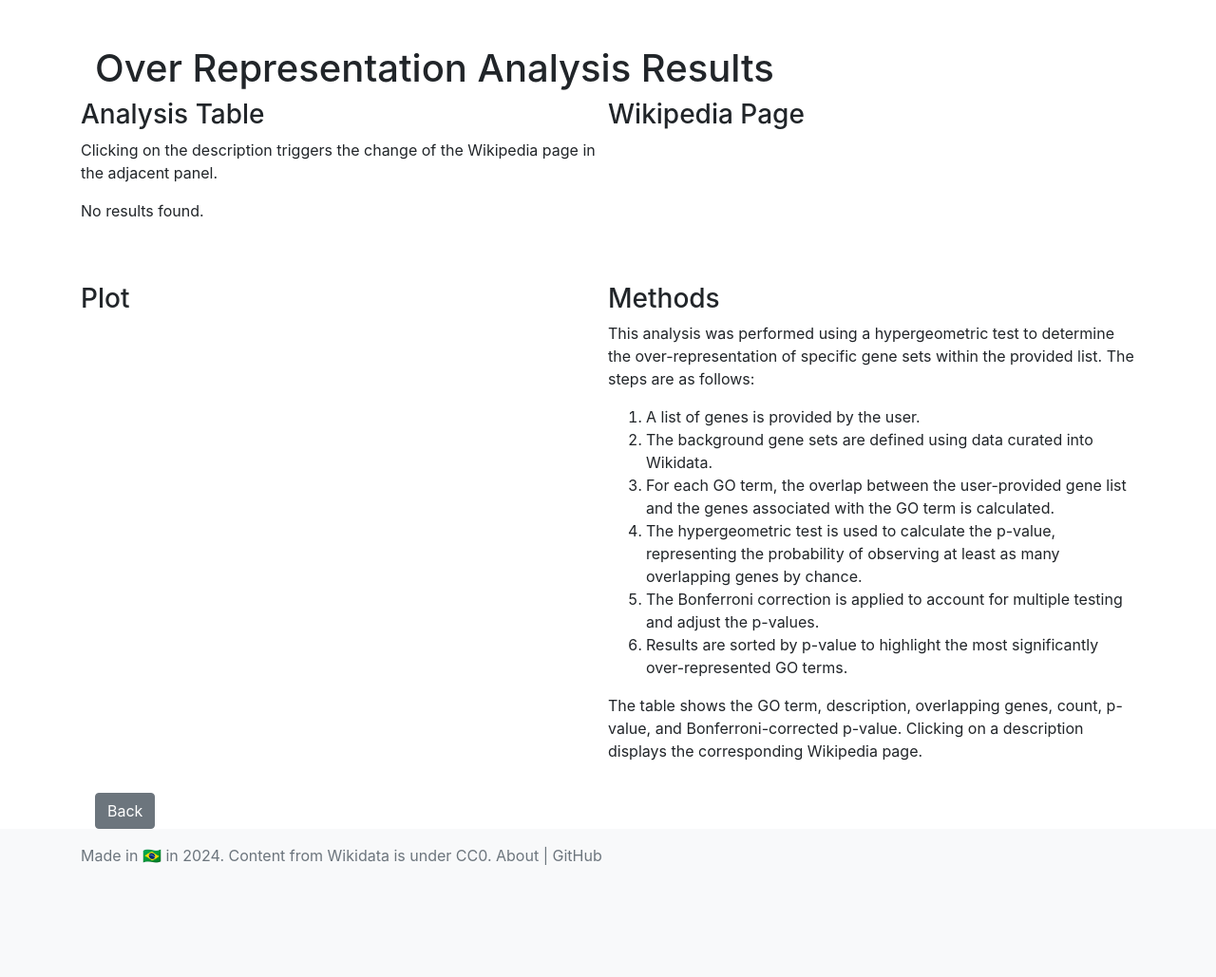
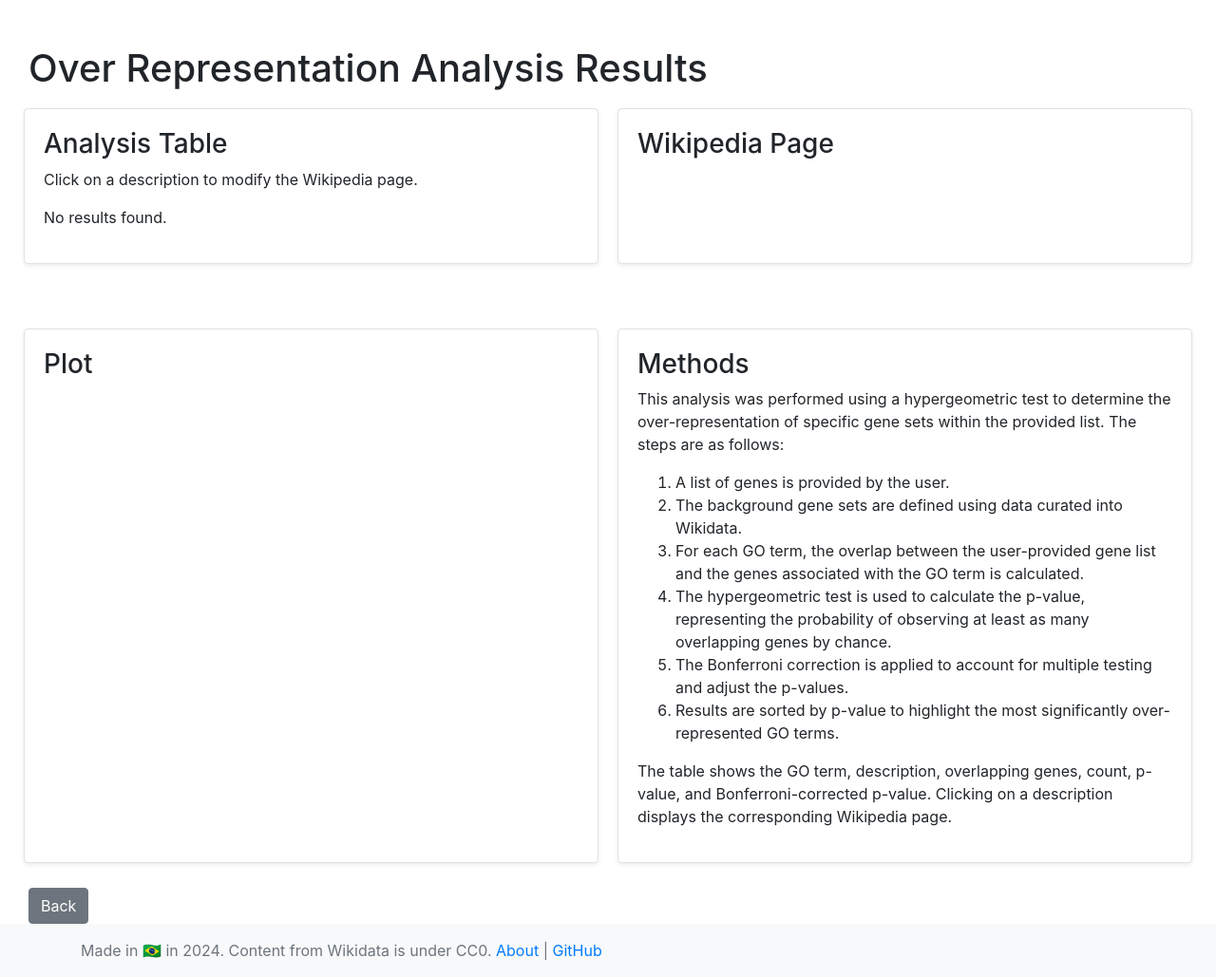
Before and after one commit to csbl-br/wikiora, a Flask app: template www/python/src/templates/results.html in a window 1280 px wide. Shown: the part 56-1085 px from the top of the page at 95% size. Before the commit the page ends 967 px from the top, so only its background shows below. Run offline with Flask 3, Linux system fonts and the light colour scheme; the template is opened without the code that fills it, so the values that code supplies are empty; some libraries are stand-ins or nearby versions.

Commit message:
feat: Display results in cards filling the width
Closes #2

```diff
--- a/www/python/src/templates/layout.html
+++ b/www/python/src/templates/layout.html
@@ -50,7 +50,7 @@
       </ul>
     </div>
   </nav>
-  <div class="container">
+  <div class="container-fluid">
     {% block content %}{% endblock %}
   </div>
   <footer class="footer mt-auto py-3 bg-light">
--- a/www/python/src/templates/results.html
+++ b/www/python/src/templates/results.html
@@ -4,9 +4,11 @@
 <div class="container-fluid">
   <h1 class="mt-5">Over Representation Analysis Results</h1>
   <div class="row">
-    <div class="col-md-6">
+    <div class="col-md-6" style="padding: 10px;">
+      <div class="card h-100">
+        <div class="card-body">
           <h3>Analysis Table</h3>
-      <p>Clicking on the description triggers the change of the Wikipedia page in the adjacent panel.</p>
+          <p>Click on a description to modify the Wikipedia page.</p>
           {% if results %}
           <table id="results" class="display" style="width:100%">
             <thead>
@@ -39,43 +41,56 @@
           <p>No results found.</p>
           {% endif %}
         </div>
-    <div class="col-md-6">
+      </div>
+    </div>
+    <div class="col-md-6" style="padding: 10px;">
+      <div class="card h-100">
+        <div class="card-body">
           <h3>Wikipedia Page</h3>
           {% if results %}
           <iframe id="wikipedia-frame" src="{{ results[0]['Wikipedia URL'] }}"></iframe>
           {% endif %}
         </div>
       </div>
+    </div>
+  </div>
   <div class="row mt-5">
-    <div class="col-md-6">
+    <div class="col-lg-6" style="padding: 10px;">
+      <div class="card h-100">
+        <div class="card-body">
           <h3>Plot</h3>
           {% if results %}
           <img src="{{ url_for('static', filename='enrichment_plot.png') }}" class="img-fluid mt-3"
             alt="Over Representation Analysis Plot">
           {% endif %}
         </div>
-    <div class="col-md-6">
+      </div>
+    </div>
+    <div class="col-lg-6" style="padding: 10px;">
+      <div class="card h-100">
+        <div class="card-body">
           <h3>Methods</h3>
-      <p>This analysis was performed using a hypergeometric test to determine the over-representation of specific gene
-        sets within the provided list. The steps are as follows:</p>
+          <p>This analysis was performed using a hypergeometric test to determine the over-representation of specific
+            gene sets within the provided list. The steps are as follows:</p>
           <ol>
             <li>A list of genes is provided by the user.</li>
             <li>The background gene sets are defined using data curated into Wikidata.</li>
-        <li>For each GO term, the overlap between the user-provided gene list and the genes associated with the GO term
-          is calculated.</li>
-        <li>The hypergeometric test is used to calculate the p-value, representing the probability of observing at least
-          as many overlapping genes by chance.</li>
+            <li>For each GO term, the overlap between the user-provided gene list and the genes associated with the GO
+              term is calculated.</li>
+            <li>The hypergeometric test is used to calculate the p-value, representing the probability of observing at
+              least as many overlapping genes by chance.</li>
             <li>The Bonferroni correction is applied to account for multiple testing and adjust the p-values.</li>
             <li>Results are sorted by p-value to highlight the most significantly over-represented GO terms.</li>
           </ol>
-      <p>The table shows the GO term, description, overlapping genes, count, p-value, and Bonferroni-corrected p-value.
-        Clicking on a description displays the corresponding Wikipedia page.</p>
+          <p>The table shows the GO term, description, overlapping genes, count, p-value, and Bonferroni-corrected
+            p-value. Clicking on a description displays the corresponding Wikipedia page.</p>
+        </div>
+      </div>
     </div>
   </div>
   <a href="/" class="btn btn-secondary mt-3">Back</a>
 </div>
 <script>
-  showWikipedia
   $(document).ready(function () {
     $('#results').DataTable({
       "order": [
@@ -104,12 +119,8 @@
 <style>
   iframe {
     width: 100%;
-    height: 50vh;
+    height: 80vh;
     border: none;
-  }
-
-  .col-md-6 {
-    padding: 0;
   }
 
   .foldable-content {
@@ -118,18 +129,38 @@
     /* To preserve spaces and line breaks */
   }
 
-  a {
-    color: inherit;
-    /* To remove the blue color from the links */
-    text-decoration: none;
-  }
-
-  a:hover {
-    text-decoration: underline;
-  }
-
   .fas {
     margin-right: 5px;
   }
+
+  .card {
+    border: 1px solid #dee2e6;
+    border-radius: 0.25rem;
+    box-shadow: 0 0.125rem 0.25rem rgba(0, 0, 0, 0.075);
+    display: flex;
+    flex-direction: column;
+    height: 100%;
+  }
+
+  .card-body {
+    flex: 1;
+    display: flex;
+    flex-direction: column;
+  }
+
+  .card-body img {
+    flex: 1;
+  }
+
+  .row {
+    display: flex;
+    flex-wrap: wrap;
+  }
+
+  .col-md-6,
+  .col-lg-6 {
+    display: flex;
+    flex-direction: column;
+  }
 </style>
 {% endblock %}
```
Also changed, not shown: www/python/src/static/enrichment_plot.png. Lines whose indentation alone changed are shown as unchanged.
